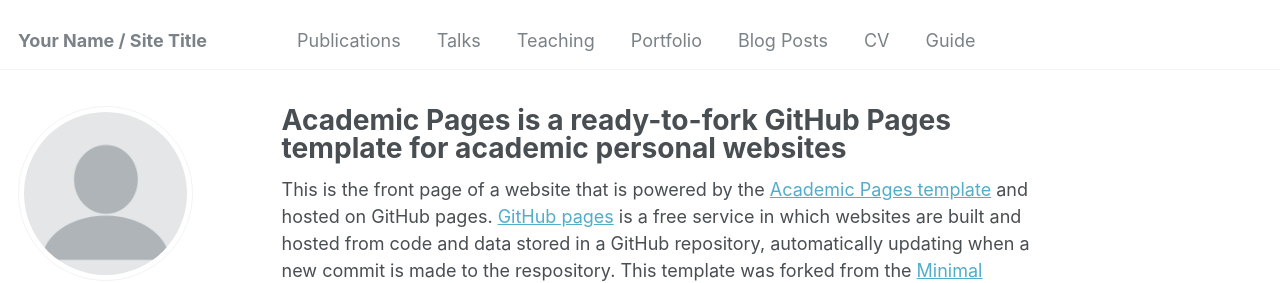
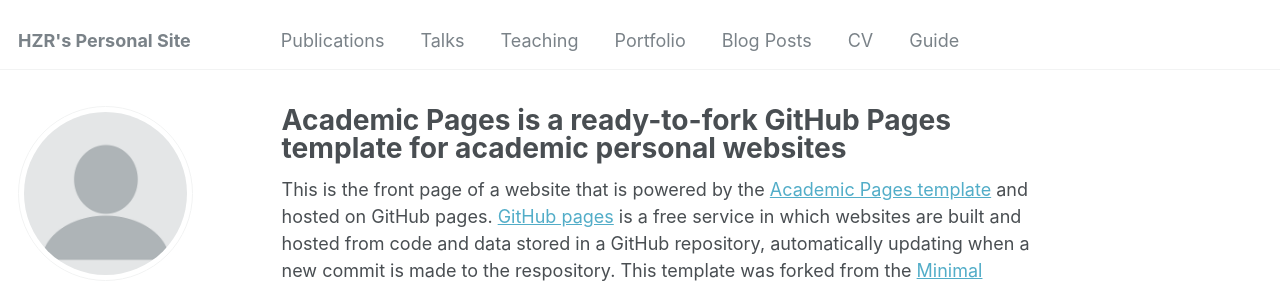
Before and after one commit to HeinZingerRyo/HeinZingerRyo.github.io, a Jekyll site: the page built from _pages/about.md, in a window 1280 px wide. Shown: the top 283 px of the page. Built offline with Jekyll 4.4.1, drawn with Linux system fonts in a browser that asks for light colours; some web fonts are replaced.

Commit message:
Update _config.yml

```diff
--- a/_config.yml
+++ b/_config.yml
@@ -8,7 +8,7 @@
 
 # Basic Site Settings
 locale                   : "en-US"
-title                    : "Your Name / Site Title"
+title                    : "HZR's Personal Site"
 title_separator          : "-"
 name                     : &name "Your Name"
 description              : &description "personal description"
```
